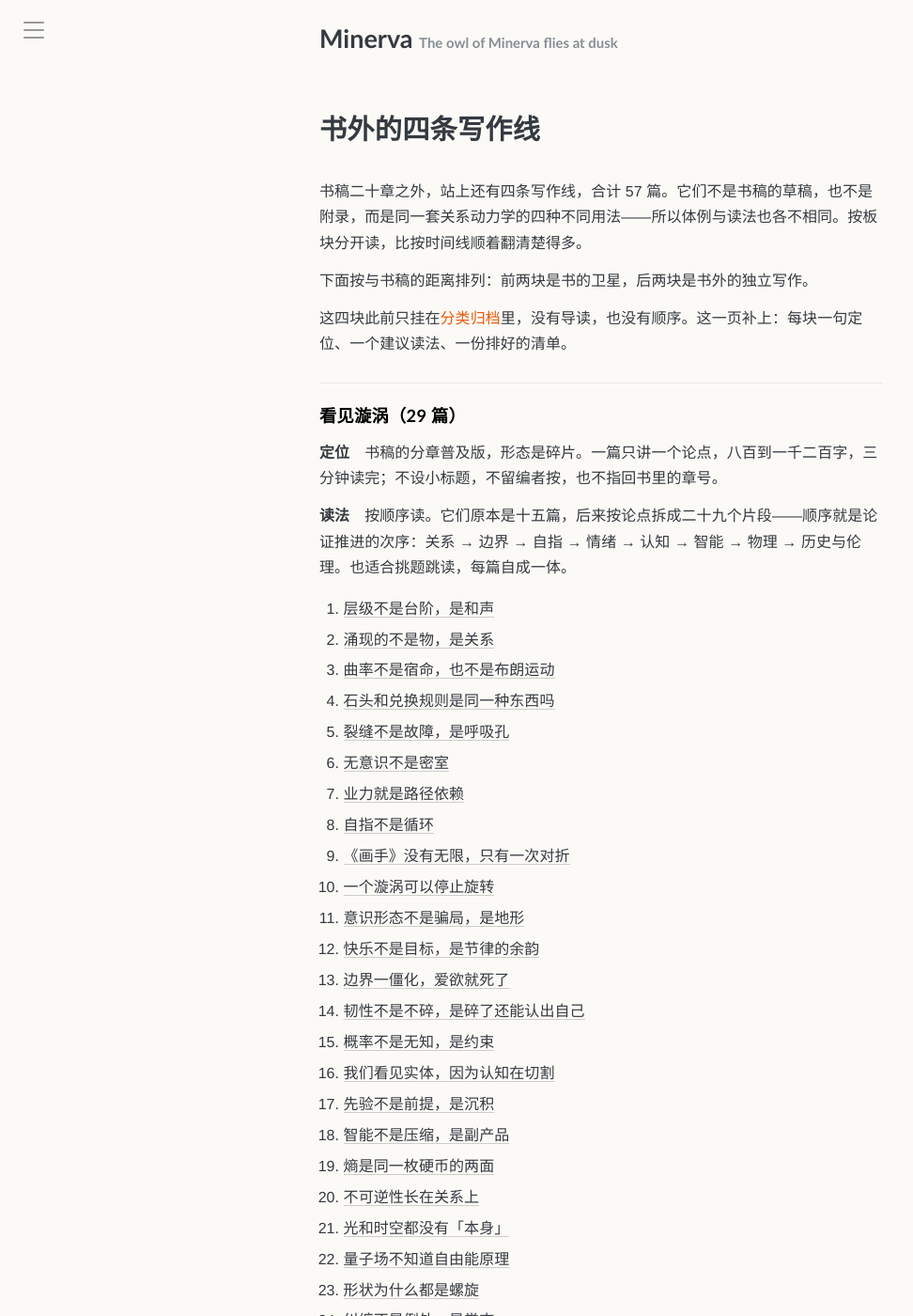
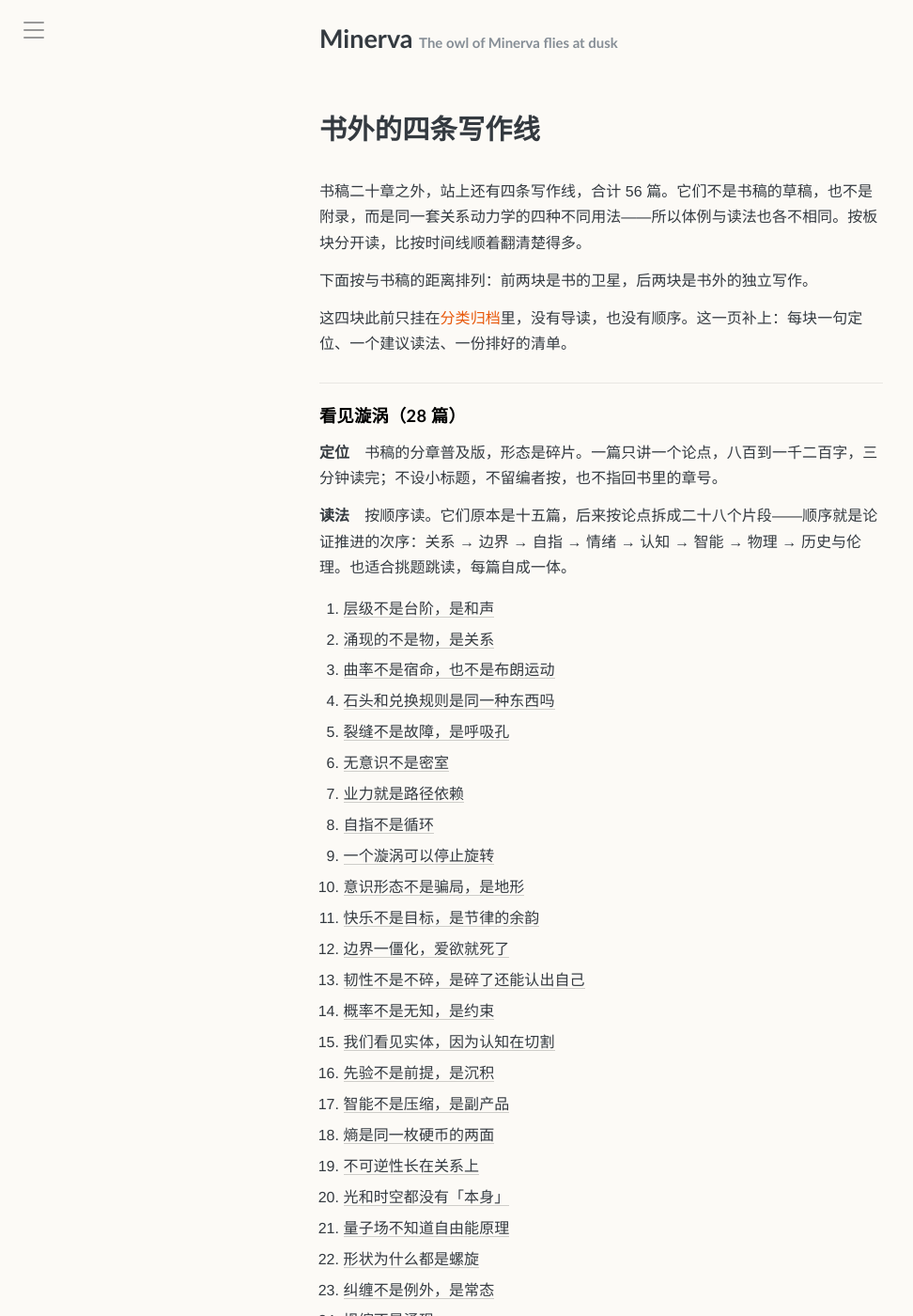
Before and after one commit to symphonyh/symphonyh.github.io, a Jekyll site: the page built from essays.md, in a window 1280 px wide and 1400 px high. Shown: the whole window at 94% size, without its empty margins (0-972 px from the left). Built offline with Jekyll 4.4.1, drawn with Linux system fonts in a browser that asks for light colours.

Commit message:
撤回《画手》没有无限，只有一次对折；essays 篇数回退 57→56（看见漩涡 29→28）

```diff
--- a/essays.md
+++ b/essays.md
@@ -2,21 +2,21 @@
 layout: page
 page_class: essays-page
 title: 书外的四条写作线
-description: 《漩涡之在》之外的四个板块——看见漩涡（书稿的分章普及版）、哲学对话篇（与十五位哲学家的虚构对话）、人文篇（书外的独立作品）、交叉视域（方法论延伸），共 57 篇。本页给出各块的定位与阅读顺序。
+description: 《漩涡之在》之外的四个板块——看见漩涡（书稿的分章普及版）、哲学对话篇（与十五位哲学家的虚构对话）、人文篇（书外的独立作品）、交叉视域（方法论延伸），共 56 篇。本页给出各块的定位与阅读顺序。
 permalink: /essays/
 ---
 
-书稿二十章之外，站上还有四条写作线，合计 57 篇。它们不是书稿的草稿，也不是附录，而是同一套关系动力学的四种不同用法——所以体例与读法也各不相同。按板块分开读，比按时间线顺着翻清楚得多。
+书稿二十章之外，站上还有四条写作线，合计 56 篇。它们不是书稿的草稿，也不是附录，而是同一套关系动力学的四种不同用法——所以体例与读法也各不相同。按板块分开读，比按时间线顺着翻清楚得多。
 
 下面按与书稿的距离排列：前两块是书的卫星，后两块是书外的独立写作。
 
 这四块此前只挂在[分类归档](/categories/)里，没有导读，也没有顺序。这一页补上：每块一句定位、一个建议读法、一份排好的清单。
 
-## 看见漩涡（29 篇）
+## 看见漩涡（28 篇）
 
 **定位**　书稿的分章普及版，形态是碎片。一篇只讲一个论点，八百到一千二百字，三分钟读完；不设小标题，不留编者按，也不指回书里的章号。
 
-**读法**　按顺序读。它们原本是十五篇，后来按论点拆成二十九个片段——顺序就是论证推进的次序：关系 → 边界 → 自指 → 情绪 → 认知 → 智能 → 物理 → 历史与伦理。也适合挑题跳读，每篇自成一体。
+**读法**　按顺序读。它们原本是十五篇，后来按论点拆成二十八个片段——顺序就是论证推进的次序：关系 → 边界 → 自指 → 情绪 → 认知 → 智能 → 物理 → 历史与伦理。也适合挑题跳读，每篇自成一体。
 
 1. [层级不是台阶，是和声]({% post_url 2026-11-12-层级不是台阶是和声 %})
 2. [涌现的不是物，是关系]({% post_url 2026-07-07-涌现的不是物是关系 %})
@@ -26,27 +26,26 @@ permalink: /essays/
 6. [无意识不是密室]({% post_url 2026-07-11-无意识不是密室 %})
 7. [业力就是路径依赖]({% post_url 2026-07-12-业力就是路径依赖 %})
 8. [自指不是循环]({% post_url 2026-07-13-自指不是循环 %})
-9. [《画手》没有无限，只有一次对折]({% post_url 2026-11-17-画手没有无限只有一次对折 %})
-10. [一个漩涡可以停止旋转]({% post_url 2026-07-14-一个漩涡可以停止旋转 %})
-11. [意识形态不是骗局，是地形]({% post_url 2026-07-15-意识形态不是骗局是地形 %})
-12. [快乐不是目标，是节律的余韵]({% post_url 2026-07-16-快乐不是目标是节律的余韵 %})
-13. [边界一僵化，爱欲就死了]({% post_url 2026-07-17-边界僵化爱欲就死了 %})
-14. [韧性不是不碎，是碎了还能认出自己]({% post_url 2026-07-18-韧性不是不碎 %})
-15. [概率不是无知，是约束]({% post_url 2026-07-19-概率不是无知是约束 %})
-16. [我们看见实体，因为认知在切割]({% post_url 2026-07-20-我们看见实体因为认知在切割 %})
-17. [先验不是前提，是沉积]({% post_url 2026-07-21-先验不是前提是沉积 %})
-18. [智能不是压缩，是副产品]({% post_url 2026-07-22-智能不是压缩是副产品 %})
-19. [熵是同一枚硬币的两面]({% post_url 2026-07-23-熵是同一枚硬币的两面 %})
-20. [不可逆性长在关系上]({% post_url 2026-07-26-不可逆性长在关系上 %})
-21. [光和时空都没有「本身」]({% post_url 2026-11-13-光和时空都没有本身 %})
-22. [量子场不知道自由能原理]({% post_url 2026-07-24-量子场不知道自由能原理 %})
-23. [形状为什么都是螺旋]({% post_url 2026-07-25-形状为什么都是螺旋 %})
-24. [纠缠不是例外，是常态]({% post_url 2026-07-26-纠缠不是例外是常态 %})
-25. [坍缩不是涌现]({% post_url 2026-11-14-坍缩不是涌现 %})
-26. [历史不是还原，是重新调用曲率]({% post_url 2026-08-12-历史不是还原是重新调用曲率 %})
-27. [艺术可以审丑，但不能抹除曲率]({% post_url 2026-09-01-艺术可以审丑但不能抹除曲率 %})
-28. [自由是循环，不是决断]({% post_url 2026-09-05-自由是循环不是决断 %})
-29. [曲率不发出命令]({% post_url 2026-11-04-曲率不发出命令 %})
+9. [一个漩涡可以停止旋转]({% post_url 2026-07-14-一个漩涡可以停止旋转 %})
+10. [意识形态不是骗局，是地形]({% post_url 2026-07-15-意识形态不是骗局是地形 %})
+11. [快乐不是目标，是节律的余韵]({% post_url 2026-07-16-快乐不是目标是节律的余韵 %})
+12. [边界一僵化，爱欲就死了]({% post_url 2026-07-17-边界僵化爱欲就死了 %})
+13. [韧性不是不碎，是碎了还能认出自己]({% post_url 2026-07-18-韧性不是不碎 %})
+14. [概率不是无知，是约束]({% post_url 2026-07-19-概率不是无知是约束 %})
+15. [我们看见实体，因为认知在切割]({% post_url 2026-07-20-我们看见实体因为认知在切割 %})
+16. [先验不是前提，是沉积]({% post_url 2026-07-21-先验不是前提是沉积 %})
+17. [智能不是压缩，是副产品]({% post_url 2026-07-22-智能不是压缩是副产品 %})
+18. [熵是同一枚硬币的两面]({% post_url 2026-07-23-熵是同一枚硬币的两面 %})
+19. [不可逆性长在关系上]({% post_url 2026-07-26-不可逆性长在关系上 %})
+20. [光和时空都没有「本身」]({% post_url 2026-11-13-光和时空都没有本身 %})
+21. [量子场不知道自由能原理]({% post_url 2026-07-24-量子场不知道自由能原理 %})
+22. [形状为什么都是螺旋]({% post_url 2026-07-25-形状为什么都是螺旋 %})
+23. [纠缠不是例外，是常态]({% post_url 2026-07-26-纠缠不是例外是常态 %})
+24. [坍缩不是涌现]({% post_url 2026-11-14-坍缩不是涌现 %})
+25. [历史不是还原，是重新调用曲率]({% post_url 2026-08-12-历史不是还原是重新调用曲率 %})
+26. [艺术可以审丑，但不能抹除曲率]({% post_url 2026-09-01-艺术可以审丑但不能抹除曲率 %})
+27. [自由是循环，不是决断]({% post_url 2026-09-05-自由是循环不是决断 %})
+28. [曲率不发出命令]({% post_url 2026-11-04-曲率不发出命令 %})
 
 **与书稿的关系**　四条线里它与书稿重合最多：关系优先、涌现、物理与意识这几处书里都有一章，这里是更短的一版；落在历史、艺术、自由与伦理上的那几篇，是书稿之后的延伸。文字另写，不复用书稿原文。
 
```
Also changed, not shown: _posts/2026-11-17-画手没有无限只有一次对折.md (deleted, +0 -41 lines).
